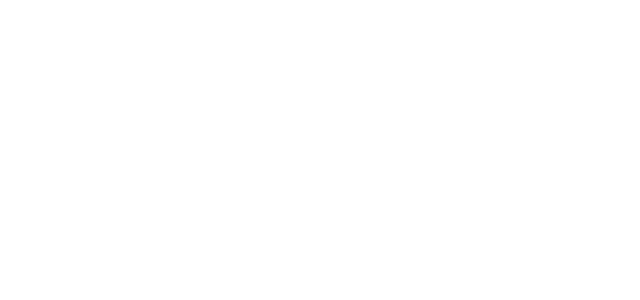
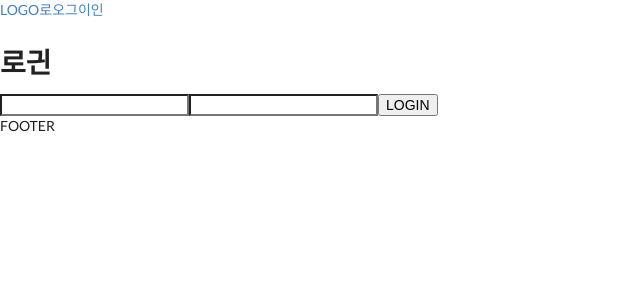
Before and after one commit to jyansol/final-project, a React (Create React App) app: page /login in a window 1280 px wide. Shown: the top 300 px of the page, without its empty margins (0-640 px from the left). Built offline with nearby package versions, Linux system fonts and the light colour scheme.

Commit message:
LoginFormView 추가

```diff
--- a/src/App.js
+++ b/src/App.js
@@ -2,6 +2,7 @@
 import { BrowserRouter, Route, Redirect } from 'react-router-dom';
 import HomePage from './pages/HomePage';
 import ProductPage from './pages/ProductPage';
+import LoginPage from './pages/LoginPage';
 
 export default class App extends Component {
   render() {
@@ -13,6 +14,7 @@
           {/* exact를 사용하지 않는다면 위치변경 */}
           <Route exact path="/" component={HomePage} />
           <Route path="/product/:productId" component={ProductPage} />
+          <Route path="/login" component={LoginPage} />
         </>
       </BrowserRouter>
     );
--- a/src/components/Layout.js
+++ b/src/components/Layout.js
@@ -7,6 +7,7 @@
       <div>
         <div>
           <Link to="/">LOGO</Link>
+          <Link to="/login">로오그이인</Link>
         </div>
         {this.props.children}
         <div>FOOTER</div>
--- /dev/null
+++ b/src/components/LoginFormView.js
@@ -0,0 +1,13 @@
+import React, { Component } from 'react';
+
+export default class LoginFormView extends Component {
+  render() {
+    return (
+      <div>
+        <input type="text" />
+        <input type="password" />
+        <button>LOGIN</button>
+      </div>
+    );
+  }
+}
--- /dev/null
+++ b/src/containers/LoginForm.js
@@ -0,0 +1,12 @@
+import React, { Component } from 'react';
+import LoginFormView from '../components/LoginFormView';
+
+export default class LoginForm extends Component {
+  render() {
+    return (
+      <div>
+        <LoginFormView />
+      </div>
+    );
+  }
+}
--- /dev/null
+++ b/src/pages/LoginPage.js
@@ -0,0 +1,14 @@
+import React, { Component } from 'react';
+import LoginForm from '../containers/LoginForm';
+import Layout from '../components/Layout';
+
+export default class LoginPage extends Component {
+  render() {
+    return (
+      <Layout>
+        <h1>로긘</h1>
+        <LoginForm />
+      </Layout>
+    );
+  }
+}
```
